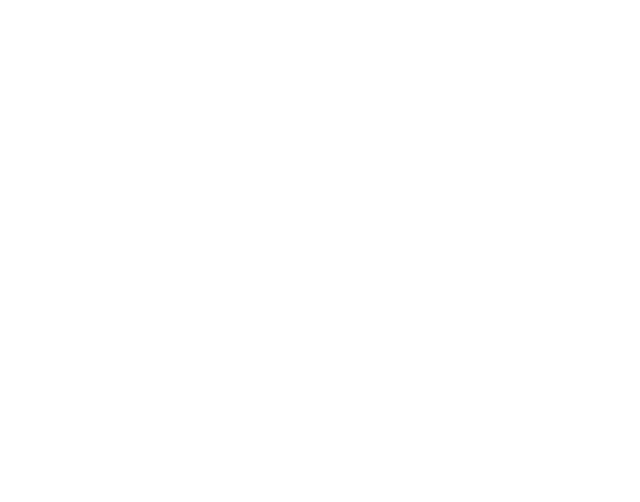
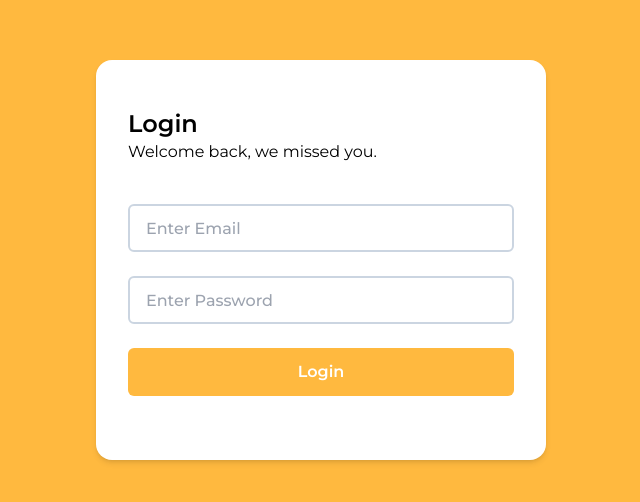
Before and after one commit to TegaBC/PowerQuiz, a React (Vite) app in the folder client/: page /login in a window 1280 px wide. Before the commit this address had no page. Shown: the part 140-642 px from the top of the page, without its empty margins (319-959 px from the left). Built offline with nearby package versions, Linux system fonts and the light colour scheme.

Commit message:
login page

```diff
--- a/client/src/App.jsx
+++ b/client/src/App.jsx
@@ -2,6 +2,7 @@ import { Routes, Route } from "react-router-dom"
 
 import HomePage from "./pages/Home"
 import RegisterPage from "./pages/Register"
+import LoginPage from "./pages/Login"
 
 
 function App() {
@@ -11,6 +12,7 @@ function App() {
       <Routes>
         <Route path="/" element={<HomePage/>} />
         <Route path="/register" element={<RegisterPage/>}/>
+        <Route path="/login" element={<LoginPage/>}/>
       </Routes>
     </div>
   )
--- /dev/null
+++ b/client/src/pages/Login.jsx
@@ -0,0 +1,28 @@
+
+
+export default function LoginPage() {
+    return (
+    <div className="flex bg-main h-screen items-center justify-center">
+        <div className="bg-white flex flex-col px-8
+        box-border py-12 w-full sm:w-[450px]  rounded-2xl shadow-md">
+
+            <div className="mb-10">
+                <h1 className="text-2xl font-semibold">Login</h1>
+                <p className="text-md">Welcome back, we missed you.</p>
+        </div>
+
+            <form className="flex flex-col gap-6 mb-4 font-medium">
+                <input className="h-12 px-4 border-2 border-slate-300 rounded-md"
+                type="email" placeholder="Enter Email" />
+                <input className="h-12 px-4 border-2 border-slate-300 rounded-md"
+                type="password" placeholder="Enter Password" />
+                <button className="bg-main rounded-md h-12
+                text-white font-semibold hover:bg-main2 transition-colors" type="submit">
+                    Login
+                </button>
+            </form>
+
+        </div>
+    </div>
+    )
+}
```
